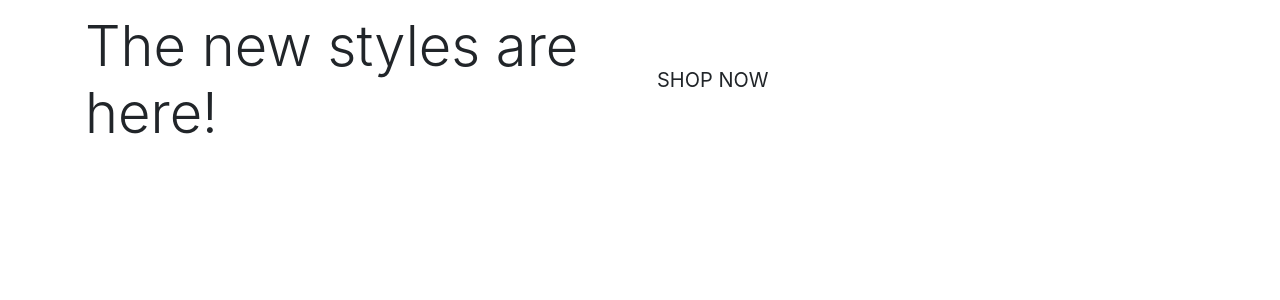
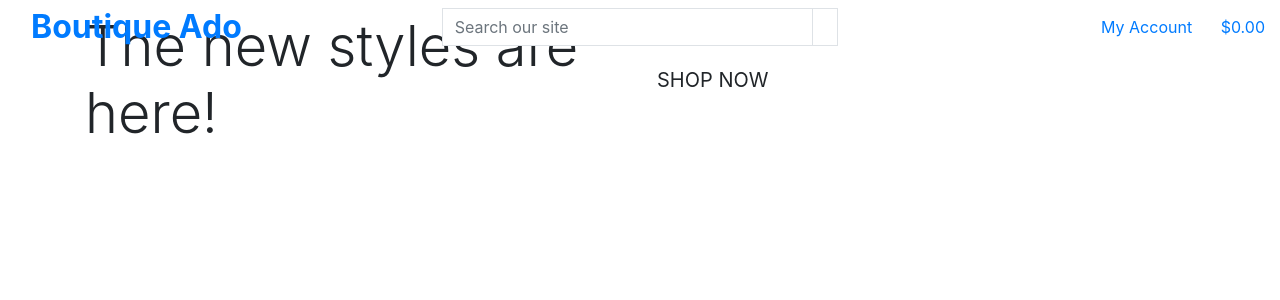
Before and after one commit to KippAD/boutique-ado, a Django app: page / in a window 1280 px wide. Shown: the top 300 px of the page. Run offline with Django 3.2, Linux system fonts and the light colour scheme.

Commit message:
Add main page header

```diff
--- a/templates/base.html
+++ b/templates/base.html
@@ -1,7 +1,8 @@
 {% load static %}
 <!doctype html>
 <html lang="en">
-  <head>
+
+<head>
     {% block meta %}
     <meta http-equiv="X-UA-Compatible" content="ie=edge">
     <meta charset="utf-8">
@@ -13,7 +14,8 @@
 
     {% block corecss %}
     <!-- Bootstrap CSS -->
-    <link rel="stylesheet" href="https://cdn.jsdelivr.net/npm/bootstrap@4.6.2/dist/css/bootstrap.min.css" integrity="sha384-xOolHFLEh07PJGoPkLv1IbcEPTNtaed2xpHsD9ESMhqIYd0nLMwNLD69Npy4HI+N" crossorigin="anonymous">
+    <link rel="stylesheet" href="https://cdn.jsdelivr.net/npm/bootstrap@4.6.2/dist/css/bootstrap.min.css"
+        integrity="sha384-xOolHFLEh07PJGoPkLv1IbcEPTNtaed2xpHsD9ESMhqIYd0nLMwNLD69Npy4HI+N" crossorigin="anonymous">
     {% endblock %}
 
     {% block extra_css %}
@@ -21,19 +23,84 @@
 
     {% block corejs %}
     <!-- Jquery and bootstrap -->
-    <script src="https://cdn.jsdelivr.net/npm/jquery@3.5.1/dist/jquery.slim.min.js" integrity="sha384-DfXdz2htPH0lsSSs5nCTpuj/zy4C+OGpamoFVy38MVBnE+IbbVYUew+OrCXaRkfj" crossorigin="anonymous"></script>
-    <script src="https://cdn.jsdelivr.net/npm/popper.js@1.16.1/dist/umd/popper.min.js" integrity="sha384-9/reFTGAW83EW2RDu2S0VKaIzap3H66lZH81PoYlFhbGU+6BZp6G7niu735Sk7lN" crossorigin="anonymous"></script>
-    <script src="https://cdn.jsdelivr.net/npm/bootstrap@4.6.2/dist/js/bootstrap.min.js" integrity="sha384-+sLIOodYLS7CIrQpBjl+C7nPvqq+FbNUBDunl/OZv93DB7Ln/533i8e/mZXLi/P+" crossorigin="anonymous"></script>
+    <script src="https://cdn.jsdelivr.net/npm/jquery@3.5.1/dist/jquery.slim.min.js"
+        integrity="sha384-DfXdz2htPH0lsSSs5nCTpuj/zy4C+OGpamoFVy38MVBnE+IbbVYUew+OrCXaRkfj" crossorigin="anonymous">
+    </script>
+    <script src="https://cdn.jsdelivr.net/npm/popper.js@1.16.1/dist/umd/popper.min.js"
+        integrity="sha384-9/reFTGAW83EW2RDu2S0VKaIzap3H66lZH81PoYlFhbGU+6BZp6G7niu735Sk7lN" crossorigin="anonymous">
+    </script>
+    <script src="https://cdn.jsdelivr.net/npm/bootstrap@4.6.2/dist/js/bootstrap.min.js"
+        integrity="sha384-+sLIOodYLS7CIrQpBjl+C7nPvqq+FbNUBDunl/OZv93DB7Ln/533i8e/mZXLi/P+" crossorigin="anonymous">
+    </script>
     {% endblock %}
 
     {% block extra_js %}
     {% endblock %}
 
     <title>Boutique Ado {% block extra_title %}{% endblock %}</title>
-  </head>
-  <body>
+</head>
+
+<body>
     <header class="container-fluid fixed-top">
-
+        <div class="row">
+            <div class="col-12 col-lg-4 my-auto py-1 py-lg-0 text-center text-lg-left">
+                <a href="{% url 'home' %}" class="nav-link main-logo-link">
+                    <h2 class="logo-font text-black my-0"><strong>Boutique Ado</strong></h2>
+                </a>
+            </div>
+            <div class="col-12 col-lg-4 my-auto py-1 py-lg-0 text-center text-lg-left">
+                <form method="GET" action="">
+                    <div class="input-group w-100">
+                        <input type="text" class="form-control border border-black rounded-0" name="q" placeholder="Search our site">
+                        <div class="input-group-append">
+                            <button class="form-control btn btn-black border border-black rounded-0" type="submit">
+                                <span class="icon">
+                                    <i class="fas fa-search"></i>
+                                </span>
+                            </button>
+                        </div>
+                    </div>
+                </form>
+            </div>
+            <div class="col-12 col-lg-4 my-auto py-1 py-lg-0 text-center text-lg-left">
+                <ul class="list-inline list-unstyled text-center text-lg-right my-0">
+                    <li class="list-inline-item dropdown">
+                        <a href="#" class="text-black nav-link" id="user-options" data-toggle="dropdown" aria-haspopup="true" aria-expanded="false">
+                            <div class="text-center">
+                                <div><i class="fas fa-user fa-lg"></i></div>
+                                <p class="my-0">My Account</p>
+                            </div>
+                        </a>
+                        <div class="dropdown-menu border-0" aria-labelledby="user-options">
+                            {% if request.user.is_authenticated %}
+                                {% if request.user.is_superuser %}
+                                <a href="" class="dropdown-item">Product Management</a>
+                                {% endif %}
+                                <a href="" class="dropdown-item">My Profile</a>
+                                <a href="{% url 'account_logout' %}" class="dropdown-item">Logout</a>
+                            {% else %}
+                                <a href="{% url 'account_signup' %}" class="dropdown-item">Register</a>
+                                <a href="{% url 'account_login' %}" class="dropdown-item">Login</a>
+                            {% endif %}
+                        </div>
+                    </li>
+                    <li class="list-inline-item">
+                        <a class="{% if grand_total %}text-info font-weight-bold {% else %} text-black {% endif %}" href="">
+                            <div class="text-center">
+                                <div><i class="fas fa-shopping-bag fa-lg"></i></div>
+                                <p class="my-0">
+                                    {% if grant_total %}
+                                        ${{ grand_total|floatformat:2 }}
+                                    {% else %}
+                                        $0.00
+                                    {% endif %}
+                                </p>
+                            </div>
+                        </a>
+                    </li>
+                </ul>
+            </div>
+        </div>
     </header>
 
     {% if messages %}
@@ -44,10 +111,11 @@
     {% endblock %}
 
     {% block postloadjs %}
-	  {% endblock %}
+    {% endblock %}
 
     {% block content %}
     {% endblock %}
 
-  </body>
+</body>
+
 </html>
```
